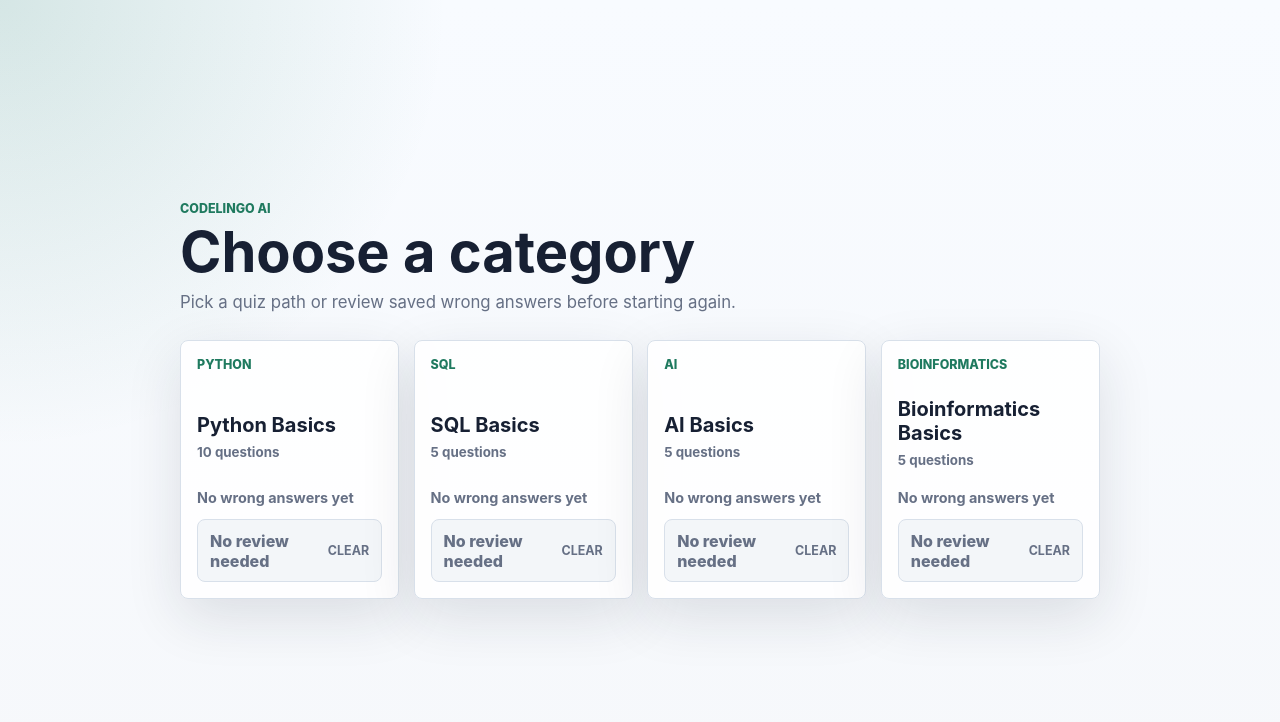
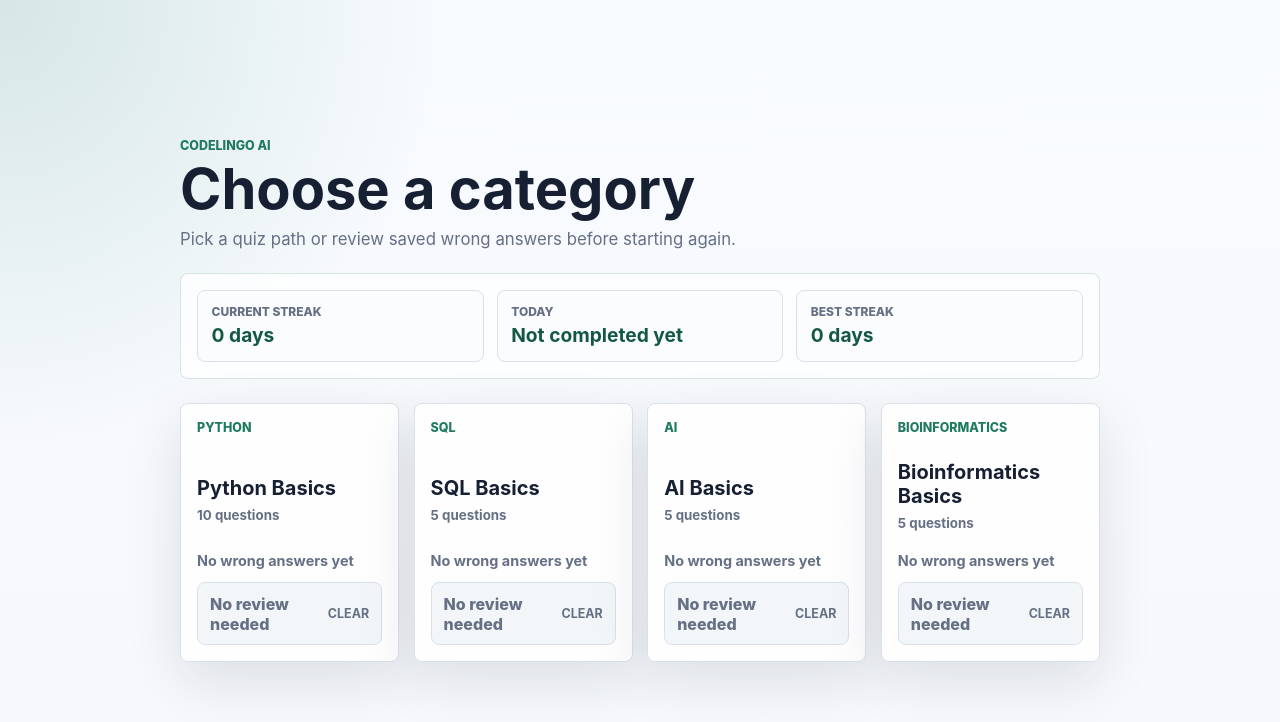
Before and after one commit to ceohwj/code-lingo-ai, a Next.js app: page / in a window 1280 px wide. Shown: the top 722 px of the page. Built offline with nearby package versions, Linux system fonts and the light colour scheme.

Commit message:
Add daily streak tracking logic

```diff
--- a/app/globals.css
+++ b/app/globals.css
@@ -119,6 +119,39 @@ h2 {
 
 .category-selector {
   align-self: center;
+}
+
+.streak-panel {
+  display: grid;
+  grid-template-columns: repeat(3, 1fr);
+  gap: 0.8rem;
+  margin-top: 1.25rem;
+  padding: 1rem;
+  border: 1px solid rgba(31, 122, 95, 0.18);
+  border-radius: 8px;
+  background: rgba(255, 255, 255, 0.78);
+}
+
+.streak-panel div {
+  display: grid;
+  gap: 0.25rem;
+  min-height: 4.5rem;
+  padding: 0.85rem;
+  border: 1px solid var(--line);
+  border-radius: 8px;
+  background: #fbfcfe;
+}
+
+.streak-panel span {
+  color: var(--muted);
+  font-size: 0.75rem;
+  font-weight: 800;
+  text-transform: uppercase;
+}
+
+.streak-panel strong {
+  color: var(--brand-strong);
+  font-size: 1.2rem;
 }
 
 .category-grid {
@@ -677,6 +710,7 @@ h2 {
 
   .summary-grid,
   .category-grid,
+  .streak-panel,
   .progress-summary-grid {
     grid-template-columns: 1fr;
   }
--- a/app/page.jsx
+++ b/app/page.jsx
@@ -7,6 +7,7 @@ import { ProgressBar } from "../components/ProgressBar";
 import { QuizCard } from "../components/QuizCard";
 import { quizzes } from "../data/quizData";
 import { calculateDifficultyXp, checkAnswer, getDifficultyLabel, getProgressPercent, getQuestionDifficulty, getQuestionXp } from "../lib/quizLogic";
+import { STREAK_STORAGE_KEY, completeLearningDay, getInitialStreakState, getLocalDateKey, normalizeStreakState } from "../lib/streakLogic";
 
 const LEGACY_PYTHON_PROGRESS_KEY = "codelingo-ai-python-basics-progress";
 const SELECTED_CATEGORY_STORAGE_KEY = "codelingo-ai-selected-category";
@@ -68,6 +69,8 @@ export default function HomePage() {
   const [isProgressLoaded, setIsProgressLoaded] = useState(false);
   const [wrongAnswerIdsByCategory, setWrongAnswerIdsByCategory] = useState({});
   const [reviewSessionQuestionIds, setReviewSessionQuestionIds] = useState([]);
+  const [streakState, setStreakState] = useState(() => getInitialStreakState());
+  const [isStreakLoaded, setIsStreakLoaded] = useState(false);
 
   const selectedQuiz = selectedCategoryId ? quizByCategoryId[selectedCategoryId] : null;
   const activeQuestions = useMemo(() => {
@@ -127,6 +130,19 @@ export default function HomePage() {
       setWrongAnswerIdsByCategory(nextWrongAnswerIdsByCategory);
     } finally {
       setIsCategoryLoaded(true);
+    }
+  }, []);
+
+  useEffect(() => {
+    try {
+      const savedStreakState = window.localStorage.getItem(STREAK_STORAGE_KEY);
+      setStreakState(savedStreakState
+        ? normalizeStreakState(JSON.parse(savedStreakState), getLocalDateKey())
+        : getInitialStreakState());
+    } catch {
+      setStreakState(getInitialStreakState());
+    } finally {
+      setIsStreakLoaded(true);
     }
   }, []);
 
@@ -305,8 +321,28 @@ export default function HomePage() {
     setIsSubmitted(true);
   }
 
+  function completeTodayStreak() {
+    setStreakState((currentStreakState) => {
+      const nextStreakState = completeLearningDay(currentStreakState, getLocalDateKey());
+
+      try {
+        window.localStorage.setItem(STREAK_STORAGE_KEY, JSON.stringify(nextStreakState));
+      } catch {
+        // Ignore storage failures so quiz completion keeps working.
+      }
+
+      return nextStreakState;
+    });
+  }
+
   function goToNextQuestion() {
-    setCurrentQuestionIndex((index) => index + 1);
+    const nextQuestionIndex = currentQuestionIndex + 1;
+
+    if (!isReviewMode && selectedQuiz && nextQuestionIndex >= totalQuestions) {
+      completeTodayStreak();
+    }
+
+    setCurrentQuestionIndex(nextQuestionIndex);
     setSelectedOptionIndex(null);
     setIsSubmitted(false);
   }
@@ -318,7 +354,7 @@ export default function HomePage() {
     setIsSubmitted(false);
   }
 
-  if (!isCategoryLoaded) {
+  if (!isCategoryLoaded || !isStreakLoaded) {
     return null;
   }
 
@@ -328,6 +364,7 @@ export default function HomePage() {
         categories={quizzes}
         onReviewCategory={startWrongAnswerReview}
         onSelectCategory={startCategoryQuiz}
+        streak={streakState}
         wrongAnswerCountsByCategory={Object.fromEntries(
           Object.entries(wrongAnswerIdsByCategory).map(([categoryId, questionIds]) => [categoryId, questionIds.length])
         )}
--- a/components/CategorySelector.jsx
+++ b/components/CategorySelector.jsx
@@ -1,12 +1,26 @@
 "use client";
 
-export function CategorySelector({ categories, onReviewCategory, onSelectCategory, wrongAnswerCountsByCategory = {} }) {
+export function CategorySelector({ categories, onReviewCategory, onSelectCategory, streak = {}, wrongAnswerCountsByCategory = {} }) {
   return (
     <main className="app-shell">
       <section className="category-selector">
         <p className="eyebrow">CodeLingo AI</p>
         <h1>Choose a category</h1>
         <p className="subtitle">Pick a quiz path or review saved wrong answers before starting again.</p>
+        <section className="streak-panel" aria-label="Daily learning streak">
+          <div>
+            <span>Current streak</span>
+            <strong>{streak.currentStreak ?? 0} {(streak.currentStreak ?? 0) === 1 ? "day" : "days"}</strong>
+          </div>
+          <div>
+            <span>Today</span>
+            <strong>{streak.todayCompleted ? "Completed" : "Not completed yet"}</strong>
+          </div>
+          <div>
+            <span>Best streak</span>
+            <strong>{streak.longestStreak ?? 0} {(streak.longestStreak ?? 0) === 1 ? "day" : "days"}</strong>
+          </div>
+        </section>
         <div className="category-grid" aria-label="Quiz categories">
           {categories.map((category) => {
             const wrongAnswerCount = wrongAnswerCountsByCategory[category.categoryId] ?? 0;
--- /dev/null
+++ b/lib/streakLogic.js
@@ -0,0 +1,91 @@
+export const STREAK_STORAGE_KEY = "codelingo-ai-daily-streak";
+
+export function getLocalDateKey(date = new Date()) {
+  const year = date.getFullYear();
+  const month = String(date.getMonth() + 1).padStart(2, "0");
+  const day = String(date.getDate()).padStart(2, "0");
+
+  return year + "-" + month + "-" + day;
+}
+
+export function getInitialStreakState(todayDateKey = getLocalDateKey()) {
+  return {
+    schemaVersion: 1,
+    currentStreak: 0,
+    longestStreak: 0,
+    lastCompletedDate: null,
+    completedDates: [],
+    todayCompleted: false,
+    todayDateKey,
+    updatedAt: null
+  };
+}
+
+export function normalizeStreakState(savedState, todayDateKey = getLocalDateKey()) {
+  if (!savedState || typeof savedState !== "object") {
+    return getInitialStreakState(todayDateKey);
+  }
+
+  const completedDates = Array.isArray(savedState.completedDates)
+    ? getUniqueDateKeys(savedState.completedDates)
+    : [];
+  const currentStreak = Number.isInteger(savedState.currentStreak) && savedState.currentStreak > 0
+    ? savedState.currentStreak
+    : 0;
+  const longestStreak = Number.isInteger(savedState.longestStreak) && savedState.longestStreak > 0
+    ? savedState.longestStreak
+    : currentStreak;
+  const lastCompletedDate = isDateKey(savedState.lastCompletedDate)
+    ? savedState.lastCompletedDate
+    : null;
+
+  return {
+    schemaVersion: 1,
+    currentStreak,
+    longestStreak: Math.max(longestStreak, currentStreak),
+    lastCompletedDate,
+    completedDates,
+    todayCompleted: lastCompletedDate === todayDateKey,
+    todayDateKey,
+    updatedAt: typeof savedState.updatedAt === "string" ? savedState.updatedAt : null
+  };
+}
+
+export function completeLearningDay(currentState, todayDateKey = getLocalDateKey()) {
+  const normalizedState = normalizeStreakState(currentState, todayDateKey);
+
+  if (normalizedState.lastCompletedDate === todayDateKey) {
+    return normalizedState;
+  }
+
+  const previousDateKey = getPreviousDateKey(todayDateKey);
+  const nextCurrentStreak = normalizedState.lastCompletedDate === previousDateKey
+    ? normalizedState.currentStreak + 1
+    : 1;
+  const completedDates = getUniqueDateKeys([...normalizedState.completedDates, todayDateKey]);
+
+  return {
+    ...normalizedState,
+    currentStreak: nextCurrentStreak,
+    longestStreak: Math.max(normalizedState.longestStreak, nextCurrentStreak),
+    lastCompletedDate: todayDateKey,
+    completedDates,
+    todayCompleted: true,
+    updatedAt: new Date().toISOString()
+  };
+}
+
+function getPreviousDateKey(dateKey) {
+  const [year, month, day] = dateKey.split("-").map(Number);
+  const previousDate = new Date(year, month - 1, day - 1);
+
+  return getLocalDateKey(previousDate);
+}
+
+function getUniqueDateKeys(dateKeys) {
+  return [...new Set(dateKeys.filter(isDateKey))];
+}
+
+function isDateKey(dateKey) {
+  return typeof dateKey === "string" && /^\d{4}-\d{2}-\d{2}$/.test(dateKey);
+}
```
Also changed, not shown: 3 other files (tests, documents, lock files or other folders).
